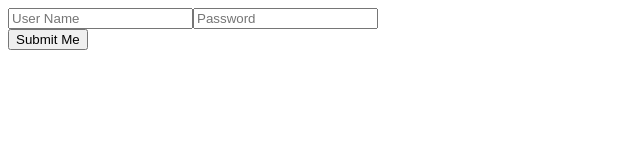
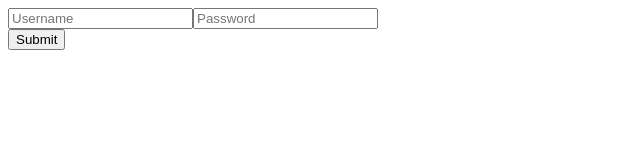
Before and after one commit to Turing-Eras/front_end, a React (Create React App) app: page /login in a window 1280 px wide. Shown: the top 160 px of the page, without its empty margins (0-640 px from the left). Built offline with nearby package versions, Linux system fonts and the light colour scheme.

Commit message:
Change text of button & placeholder

```diff
--- a/src/Components/LoginPage/LoginPage.tsx
+++ b/src/Components/LoginPage/LoginPage.tsx
@@ -14,12 +14,12 @@ let createPass = (event: React.ChangeEvent<HTMLInputElement>) =>{
     <section>
     <form>
 
-      <input value = {userName} type = 'text' name = 'userName' placeholder="User Name" onChange = {createUserName}
+      <input value = {userName} type = 'text' name = 'userName' placeholder="Username" onChange = {createUserName}
       ></input>
       <input value = {password} type = 'password' name = 'password' placeholder="Password" onChange = {createPass}
       ></input>
     </form>
-    <button> Submit Me</button>
+    <button>Submit</button>
     </section>
   )
 }
```
